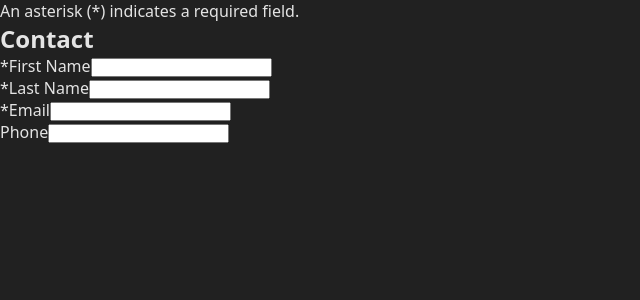
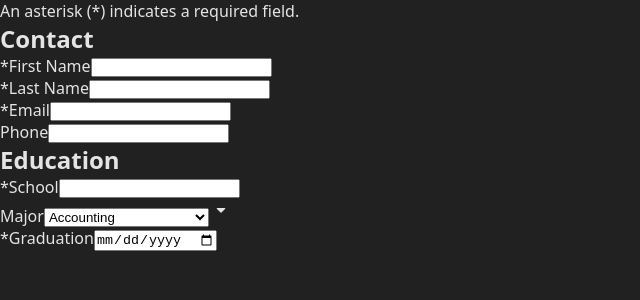
Before and after one commit to hsno68/cv-app, a React (Vite) app: page / in a window 1280 px wide. Shown: the top 300 px of the page, without its empty margins (0-640 px from the left). Built offline with nearby package versions, Linux system fonts and the light colour scheme.

Commit message:
Add education section
Add "date" to list of inputs.

Update class to className in jsx markup.

```diff
--- a/src/Form.jsx
+++ b/src/Form.jsx
@@ -28,6 +28,13 @@ export default function Form() {
           formData={formData}
           onChange={handleChange}
         />
+        <Section
+          heading="education"
+          formControls={educationControls}
+          formData={formData}
+          onChange={handleChange}
+          options={majors}
+        />
       </form>
     </>
   );
--- a/src/FormControl.jsx
+++ b/src/FormControl.jsx
@@ -2,7 +2,7 @@ import { kebabCase } from "./utility.js";
 import Input from "./Input.jsx";
 import Select from "./Select.jsx";
 
-const inputs = ["text", "tel", "email"];
+const inputs = ["text", "tel", "email", "date"];
 
 const inputRenderingTechniques = Object.fromEntries(
   inputs.map((input) => [
--- a/src/Select.jsx
+++ b/src/Select.jsx
@@ -21,7 +21,7 @@ export default function Select({
           </option>
         ))}
       </select>
-      <span class="material-symbols-rounded" aria-hidden="true">
+      <span className="material-symbols-rounded" aria-hidden="true">
         arrow_drop_down
       </span>
     </>
```
